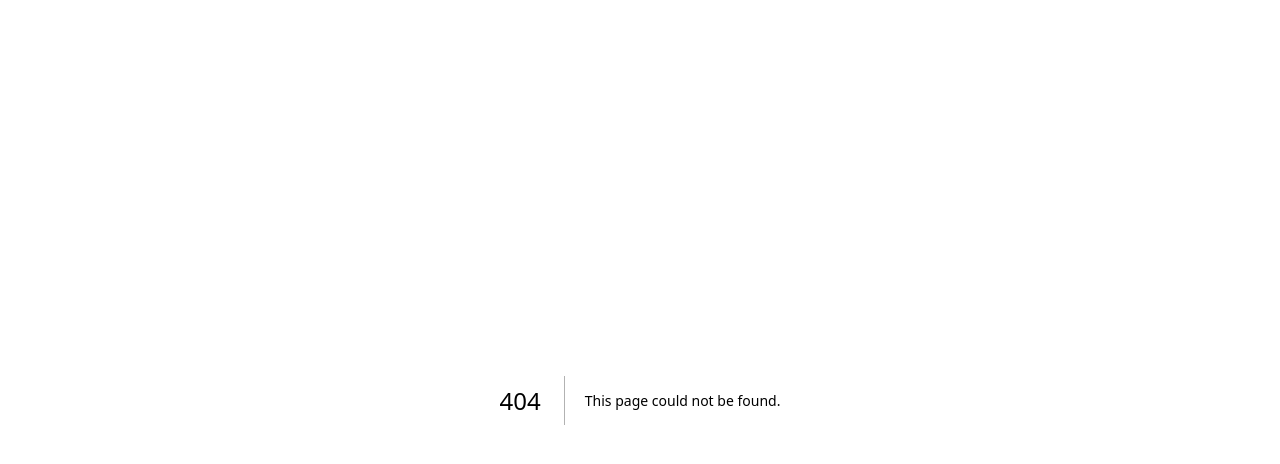
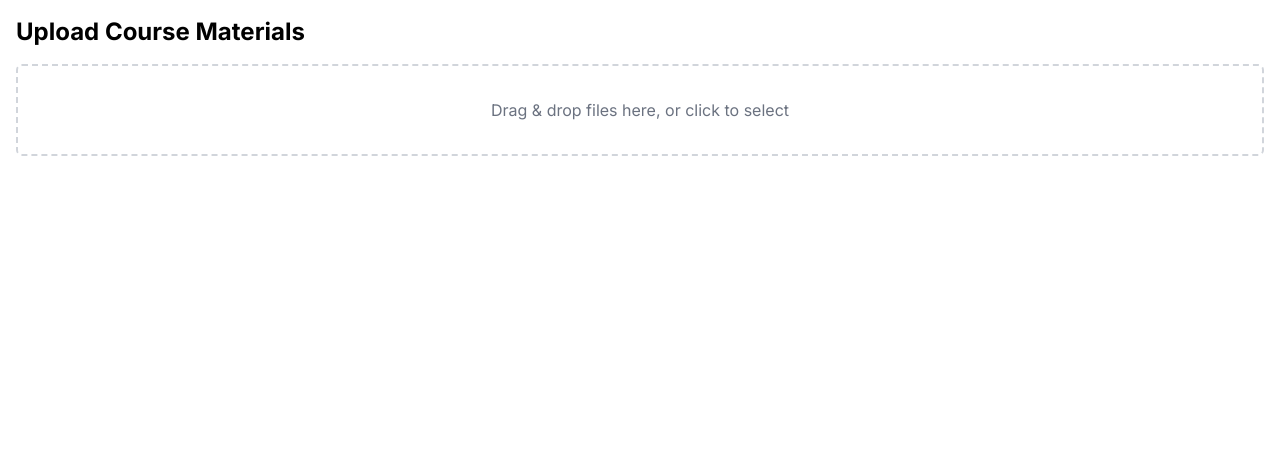
Before and after one commit to jamespheffernan/TA-AI, a Next.js app in the folder frontend/: page /upload in a window 1280 px wide. Before the commit this address had no page. Shown: the top 464 px of the page. Built offline with nearby package versions, Linux system fonts and the light colour scheme.

Commit message:
feat(frontend): scaffold Task 4.3 upload interface with drag-and-drop and batch placeholder

```diff
--- /dev/null
+++ b/frontend/src/app/upload/page.tsx
@@ -0,0 +1,29 @@
+"use client";
+import React, { useState } from 'react';
+import DragAndDropUploader from '@/components/DragAndDropUploader';
+
+export default function UploadPage() {
+  const [selectedFiles, setSelectedFiles] = useState<File[]>([]);
+
+  const handleFilesSelected = (files: File[]) => {
+    setSelectedFiles(files);
+    console.log('Files selected for upload:', files);
+  };
+
+  return (
+    <div className="p-4">
+      <h1 className="text-2xl font-bold mb-4">Upload Course Materials</h1>
+      <DragAndDropUploader onFilesSelected={handleFilesSelected} />
+      {selectedFiles.length > 0 && (
+        <div className="mt-4">
+          <button
+            className="px-4 py-2 bg-blue-600 text-white rounded-md hover:bg-blue-700"
+            onClick={() => alert('Upload started (placeholder)')}
+          >
+            Start Upload
+          </button>
+        </div>
+      )}
+    </div>
+  );
+}
--- /dev/null
+++ b/frontend/src/components/DragAndDropUploader.tsx
@@ -0,0 +1,50 @@
+import React, { useCallback, useState } from 'react';
+
+interface DragAndDropUploaderProps {
+  onFilesSelected: (files: File[]) => void;
+}
+
+export default function DragAndDropUploader({ onFilesSelected }: DragAndDropUploaderProps) {
+  const [dragOver, setDragOver] = useState(false);
+  const [files, setFiles] = useState<File[]>([]);
+
+  const handleDrop = useCallback((e: React.DragEvent<HTMLDivElement>) => {
+    e.preventDefault();
+    setDragOver(false);
+    const droppedFiles = Array.from(e.dataTransfer.files);
+    setFiles(droppedFiles);
+    onFilesSelected(droppedFiles);
+  }, [onFilesSelected]);
+
+  const handleDragOver = (e: React.DragEvent<HTMLDivElement>) => {
+    e.preventDefault();
+    setDragOver(true);
+  };
+
+  const handleDragLeave = (e: React.DragEvent<HTMLDivElement>) => {
+    e.preventDefault();
+    setDragOver(false);
+  };
+
+  return (
+    <div
+      className={`p-8 border-2 border-dashed rounded-md text-center ${dragOver ? 'border-blue-500 bg-blue-50' : 'border-gray-300'}`}
+      onDrop={handleDrop}
+      onDragOver={handleDragOver}
+      onDragLeave={handleDragLeave}
+    >
+      {files.length > 0 ? (
+        <div>
+          <p className="mb-2 font-medium">{files.length} file{files.length > 1 ? 's' : ''} selected</p>
+          <ul className="text-sm list-disc list-inside">
+            {files.map((file, idx) => (
+              <li key={idx}>{file.name}</li>
+            ))}
+          </ul>
+        </div>
+      ) : (
+        <p className="text-gray-500">Drag & drop files here, or click to select</p>
+      )}
+    </div>
+  );
+}
```
